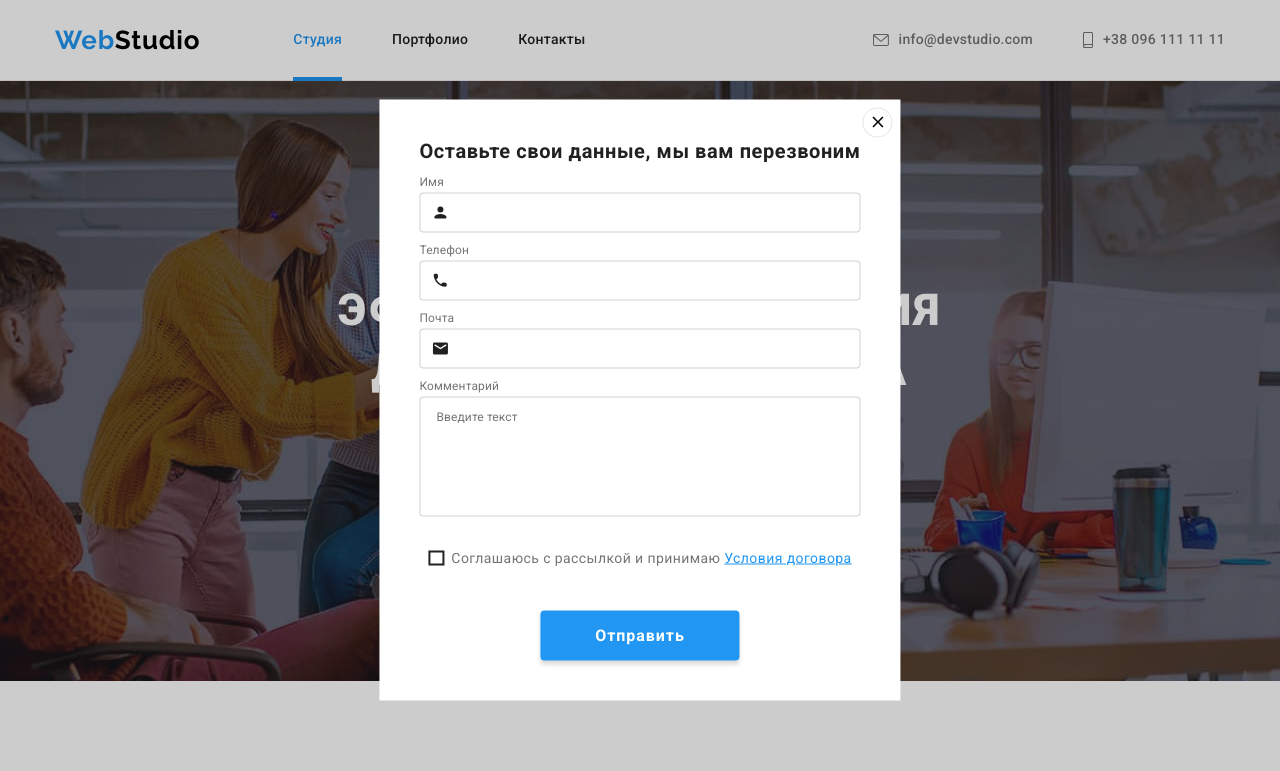
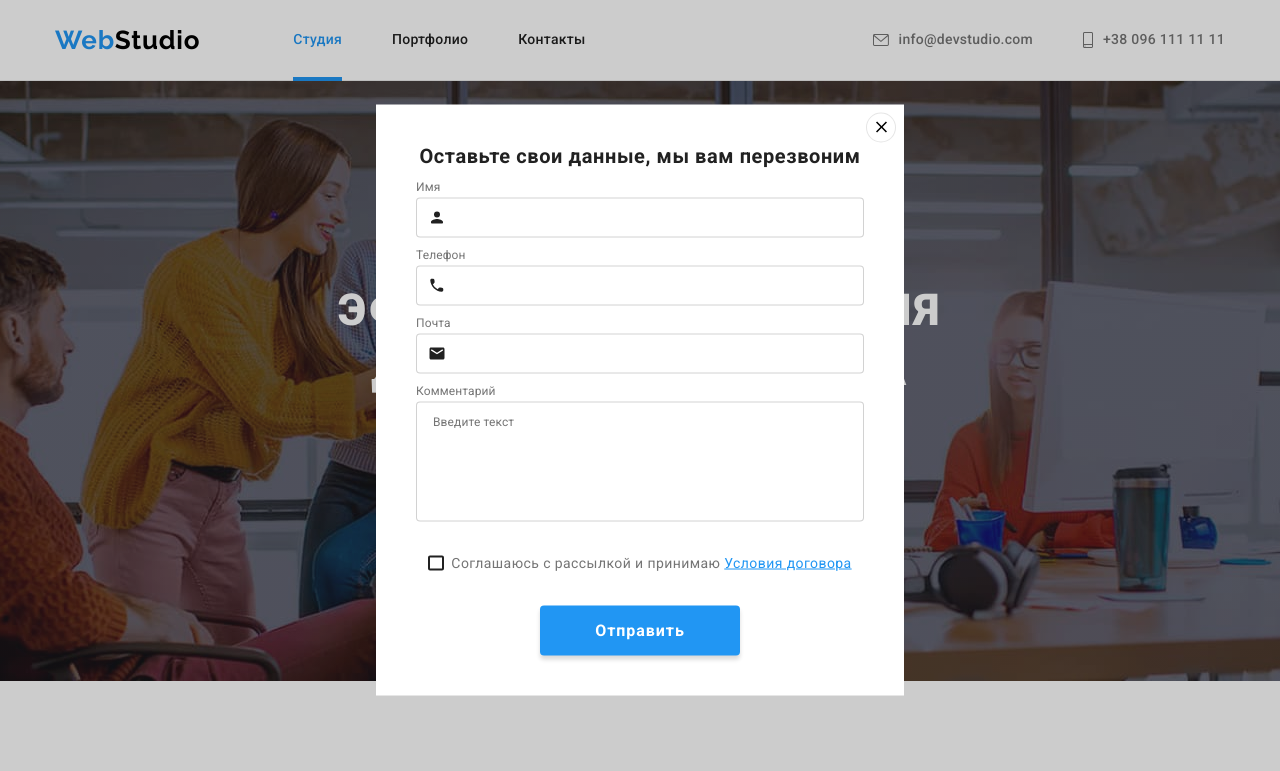
Before and after one commit to OleksandrYepishev/goit-markup-hw-06, a plain HTML site: page index.html in a window 1280 px wide. Both pictures are taken after a click on the button "Заказать услугу". Shown: the top 771 px of the page. Drawn offline with nearby package versions, Linux system fonts and the light colour scheme; files whose address does not match are found by name.

Commit message:
recomended changes

```diff
--- a/css/styles.css
+++ b/css/styles.css
@@ -334,6 +334,7 @@ img {
 
   padding: 40px;
   max-height: 100vh;
+  width: 528px;
 
   background-color: var(--primary-white-color);
 
@@ -388,10 +389,13 @@ img {
 }
 
 .form-field {
-  margin-bottom: 10px;
-
   display: flex;
   flex-direction: column;
+  margin-bottom: 10px;
+}
+
+.form-field.checkbox {
+  margin-bottom: 0;
 }
 
 .form-lable {
@@ -408,8 +412,8 @@ img {
 
 .form-input {
   margin-top: 4px;
-  padding: 0;
-  padding-left: 42px;
+  padding: 12px 42px;
+
   height: 40px;
   border: 1px solid rgba(33, 33, 33, 0.2);
   border-radius: 4px;
@@ -486,6 +490,7 @@ img {
 .checkbox-icon {
   margin-right: 7px;
   border: 2px solid var(--title-text-color);
+  border-radius: 2px;
   cursor: pointer;
   transition: border 250ms var(--timing-fn);
 }
@@ -791,6 +796,7 @@ img {
   max-width: 1600px;
   display: flex;
   align-items: baseline;
+  justify-content: space-between;
 }
 
 .logo.footer {
@@ -897,6 +903,7 @@ img {
   transition: border 250ms var(--timing-fn);
 
   background-color: transparent;
+  color: rgba(255, 255, 255, 0.6);
 }
 
 .sign-input:focus {
--- a/index.html
+++ b/index.html
@@ -109,7 +109,7 @@
                     ></textarea>
                   </label>
                 </div>
-                <div class="form-field">
+                <div class="form-field checkbox">
                   <label class="label-checkbox">
                     <input
                       type="checkbox"
```
